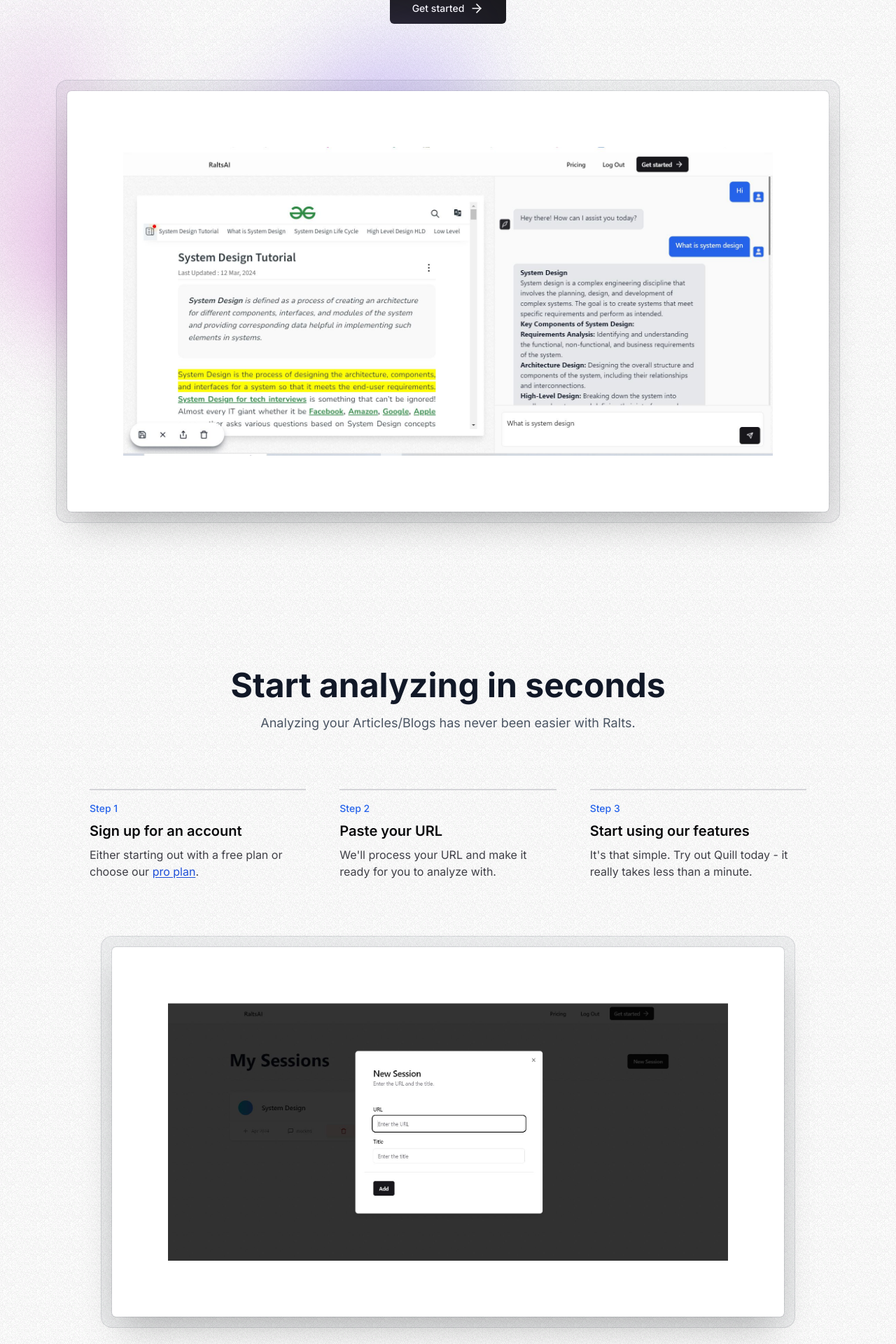
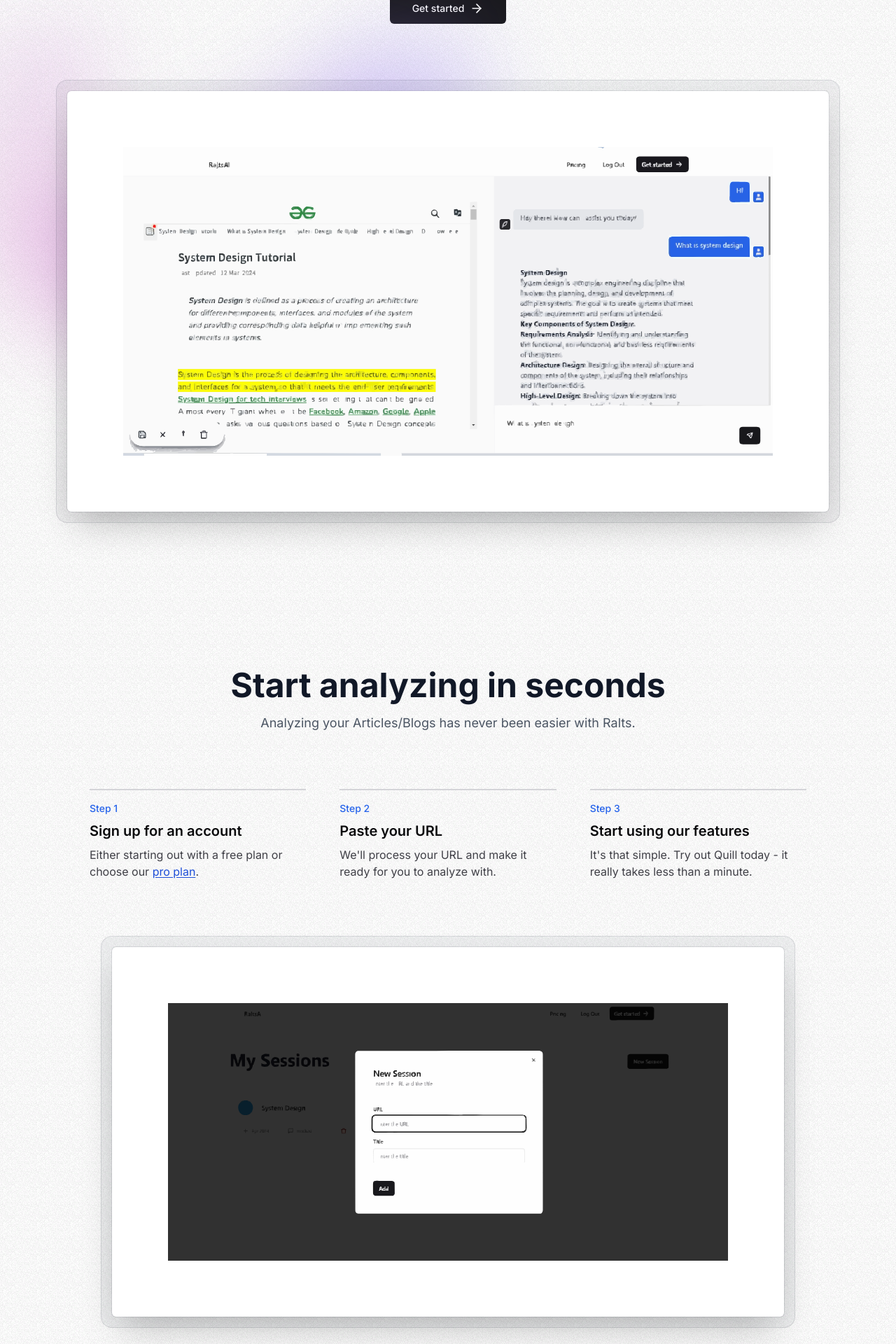
Before and after one commit to RonakAsnani/articleSaaS, a Next.js app: page / in a window 1280 px wide. Shown: the part 520-2440 px from the top of the page at 70% size. Built offline with nearby package versions, Linux system fonts and the light colour scheme.

Commit message:
image update

```diff
--- a/app/page.js
+++ b/app/page.js
@@ -58,7 +58,7 @@ const Home = () => {
                 <div className="-m-2 rounded-xl bg-gray-900/5 p-2 ring-1 ring-inset ring-gray-900/10 lg:-m-4 lg:rounded-2xl lg:p-4">
                   <Image
                     alt="preview"
-                    src={"/dashboard-preview1.jpg"}
+                    src={"/dashboard-preview1.svg"}
                     width={1364}
                     height={866}
                     quality={100}
@@ -143,7 +143,7 @@ const Home = () => {
           <div className="mt-16 flow-root sm:mt-24">
             <div className="-m-2 rounded-xl bg-gray-900/5 p-2 ring-1 ring-inset ring-gray-900/10 lg:-m-4 lg:rounded-2xl lg:p-4">
               <Image
-                src={"/article-upload-preview.jpg"}
+                src={"/article-upload-preview.svg"}
                 alt="uploading preview"
                 width={1419}
                 height={732}
```
Also changed, not shown: public/article-upload-preview.svg (added), public/dashboard-preview1.svg (added).
